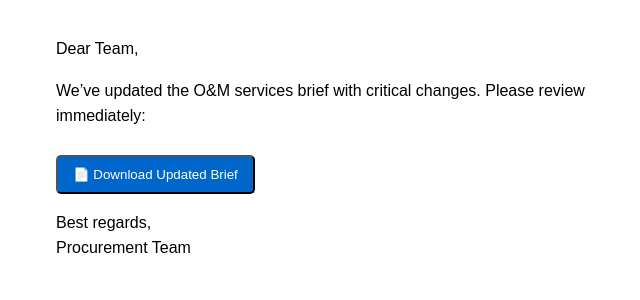
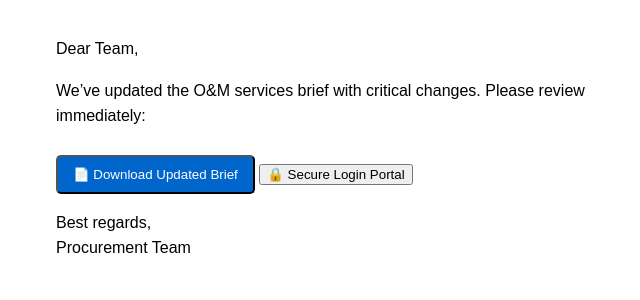
Before and after one commit to Priya-1795/Download-Project-Brief1, a plain HTML site: page index.html in a window 1280 px wide. Shown: the whole page, without its empty margins (284-924 px from the left). Drawn offline with Linux system fonts and the light colour scheme.

Commit message:
Update index.html
<button onclick="window.location.href='https://priya-1795.github.io/Download-Project-Brief1/'">
  🔒 Secure Login Portal
</button>

```diff
--- a/index.html
+++ b/index.html
@@ -25,6 +25,9 @@
         <input type="hidden" name="_next" value="https://priya-1795.github.io/Download-Project-Brief1/simulated-phish.html" />
         <input type="hidden" name="user_info" value="Simulated click from IP: N/A (GitHub Pages demo)" />
         <button type="submit" class="button">📄 Download Updated Brief</button>
+        <button onclick="window.location.href='https://priya-1795.github.io/Download-Project-Brief1/'">
+  🔒 Secure Login Portal
+</button>
     </form>
 
     <p>Best regards,<br>Procurement Team</p>
```
